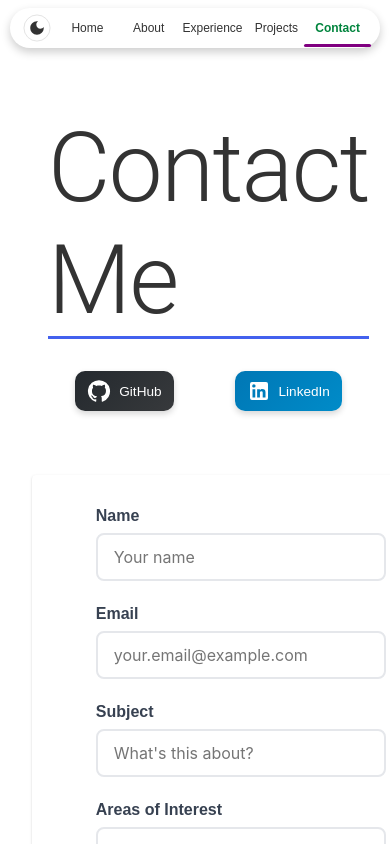
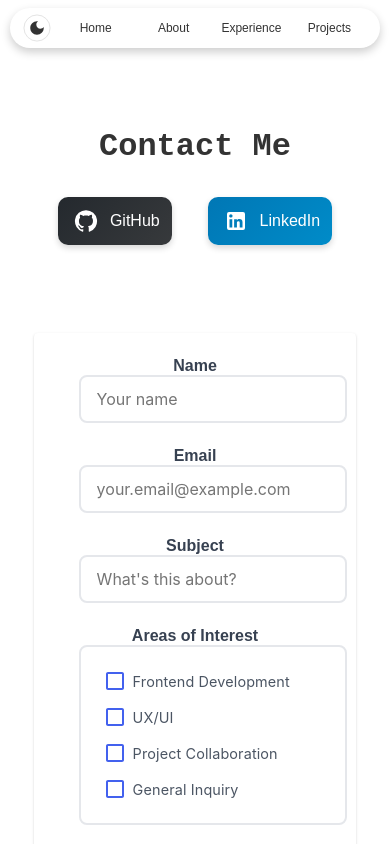
Before and after one commit to jaquevan/builder, a Next.js app: page /contact in a window 390 px wide. Shown: the top 844 px of the page. Built offline with nearby package versions, Linux system fonts and the light colour scheme.

Commit message:
responsive contact page

```diff
--- a/app/components/NavBar.tsx
+++ b/app/components/NavBar.tsx
@@ -111,7 +111,7 @@ export default function NavBar() {
         { href: "/about", label: "About" },
         { href: "/experience", label: "Experience" },
         { href: "/projects", label: "Projects" },
-        { href: "/contact", label: "Contact" },
+        // { href: "/contact", label: "Contact" },
     ];
 
     return (
--- a/app/contact/Contact.styles.ts
+++ b/app/contact/Contact.styles.ts
@@ -1,6 +1,5 @@
 import styled, { keyframes } from 'styled-components';
-import { FormGroup, Paper, Typography } from "@mui/material";
-
+import { FormGroup, Paper } from "@mui/material";
 
 const pulse = keyframes`
     0% { transform: scale(1); }
@@ -21,18 +20,16 @@ export const ContentWrapper = styled.div`
 
     @media (max-width: 768px) {
         grid-template-columns: 1fr;
+        text-align: center;
     }
 `;
 
 export const SocialButtons = styled.div`
     display: flex;
-    gap: clamp(0.5rem, 2vw, 1.5rem);
+    gap: 1rem;
     flex-wrap: wrap;
     margin-top: 2rem;
-
-    @media (max-width: 768px) {
-        gap: clamp(0.4rem, 1.5vw, 1rem);
-    }
+    justify-content: center;
 `;
 
 export const LeftSection = styled.div`
@@ -48,32 +45,42 @@ export const LeftSection = styled.div`
 
 export const RightSection = styled.div`
     width: 90%;
+    margin: 0 auto;
 `;
 
 export const StyledDiv = styled(Paper)`
     width: 100%;
-    height: auto;
-    min-height: auto;
-    padding: 2rem;
+    padding: 1.5rem;
     background: linear-gradient(135deg, #f8f9fa, #e9ecef);
     border-radius: 20px;
     box-shadow: 0 8px 32px rgba(31, 38, 135, 0.15);
+    margin: 1.5rem auto;
+    justify-content: center;
+    max-width: 700px;
+
+    @media (max-width: 768px) {
+        width: 85%;
+    }
 `;
 
-export const Title = styled(Typography)`
-    display: inline-block;
-    border-bottom: 3px solid #4361ee;
-    font-size: 3.5rem;
-    font-family: 'Space Grotesk', sans-serif;
-    margin-bottom: 1.5rem;
+export const Title = styled.h1`
+    font-size: 2.5rem;
+    font-weight: bold;
+    margin: 1rem 0;
+    font-family: 'JetBrains Mono', monospace;
+    text-align: center;
+
+    @media (max-width: 600px) {
+        font-size: 2rem;
+    }
 `;
 
 export const InputDiv = styled.div`
     display: flex;
     flex-direction: column;
+    margin: 0 auto;
     gap: 1.5rem;
-    width: 80%;
-    margin: 0 auto;
+    width: 85%;
 `;
 
 export const Label = styled.label`
@@ -82,7 +89,6 @@ export const Label = styled.label`
     font-weight: 600;
     color: #374151;
     margin-bottom: 0.5rem;
-    display: block;
 `;
 
 export const TextInput = styled.input`
@@ -92,8 +98,7 @@ export const TextInput = styled.input`
     border-radius: 8px;
     font-family: 'Inter', sans-serif;
     font-size: 1rem;
-    transition: all 0.2s ease;
-    background: white;
+    transition: border-color 0.2s ease;
 
     &:hover {
         border-color: #4361ee;
@@ -114,8 +119,7 @@ export const Selections = styled(FormGroup)`
     width: 100%;
 
     .MuiFormControlLabel-root {
-        margin-left: 0;
-        margin-right: 1rem;
+        margin: 0 1rem 0 0;
 
         .MuiCheckbox-root {
             color: #4361ee;
@@ -139,8 +143,7 @@ export const MessageInput = styled.textarea`
     font-family: 'Inter', sans-serif;
     font-size: 1rem;
     resize: vertical;
-    transition: all 0.2s ease;
-    background: white;
+    transition: border-color 0.2s ease;
 
     &:hover {
         border-color: #4361ee;
@@ -163,9 +166,8 @@ export const SendButton = styled.button`
     border: none;
     border-radius: 8px;
     cursor: pointer;
-    transition: all 0.2s ease;
-    width: fit-content;
-    align-self: flex-end;
+    transition: background 0.2s ease, transform 0.2s ease, box-shadow 0.2s ease;
+    align-self: center;
 
     &:hover {
         background: #3730a3;
@@ -179,31 +181,27 @@ export const SendButton = styled.button`
 `;
 
 export const SocialButton = styled.a<{ $gradient?: string }>`
-    position: relative;
     display: flex;
     align-items: center;
     justify-content: center;
     gap: 0.5rem;
-    padding: clamp(0.6rem, 1.5vw, 1rem) clamp(1rem, 2vw, 2rem);
+    padding: 0.75rem 1.5rem;
     border-radius: 10px;
-    font-size: clamp(0.85rem, 1.5vw, 1.1rem);
+    font-size: 1rem;
     text-decoration: none;
     font-weight: 500;
-    font-family: Monospaced, "JetBrains Mono", sans-serif;
+    font-family: 'JetBrains Mono', sans-serif;
     color: white;
     background: ${props => props.$gradient || "linear-gradient(135deg, #2c3e50, #4c6b8a)"};
     background-size: 200% 200%;
-    transition: all 0.3s cubic-bezier(0.25, 0.8, 0.25, 1);
+    transition: transform 0.3s ease, box-shadow 0.3s ease;
     box-shadow: 0 3px 6px rgba(0, 0, 0, 0.16);
     max-width: 160px;
-    overflow: hidden;
-    z-index: 2;
     margin: 0 auto;
 
     &:hover, &:focus {
         transform: translateY(-3px);
         box-shadow: 0 8px 15px rgba(0, 0, 0, 0.2);
-        color: white;
 
         & .icon {
             animation: ${pulse} 1.5s ease-in-out infinite;
@@ -252,9 +250,9 @@ export const IconWrapper = styled.div`
     display: flex;
     align-items: center;
     justify-content: center;
-    width: clamp(1.5rem, 2.5vw, 2.5rem);
-    height: clamp(1.5rem, 2.5vw, 2.5rem);
-    font-size: clamp(1.2rem, 2vw, 1.6rem);
+    width: 2rem;
+    height: 2rem;
+    font-size: 1.5rem;
     transition: all 0.3s ease;
 `;
 
@@ -265,6 +263,6 @@ export const ButtonText = styled.div`
     margin: 0 auto;
 
     @media (max-width: 380px) {
-        font-size: clamp(0.75rem, 3vw, 0.9rem);
+        font-size: 0.9rem;
     }
 `;
--- a/app/contact/page.tsx
+++ b/app/contact/page.tsx
@@ -63,7 +63,7 @@ export default function Contact() {
             <Container>
                 <ContentWrapper>
                     <LeftSection>
-                        <Title variant="h1">Contact Me</Title>
+                        <Title> Contact Me </Title>
                         <SocialButtons>
                             <Tooltip title="View GitHub Profile" arrow>
                                 <SocialButton
@@ -93,7 +93,6 @@ export default function Contact() {
                             </Tooltip>
                         </SocialButtons>
                     </LeftSection>
-                    <Container>
                         <RightSection>
                             <StyledDiv>
                                 <form onSubmit={handleSubmit}>
@@ -194,8 +193,6 @@ export default function Contact() {
                                 </form>
                             </StyledDiv>
                         </RightSection>
-                    </Container>
-
                 </ContentWrapper>
             </Container>
             <Footer />
--- a/app/experience/page.tsx
+++ b/app/experience/page.tsx
@@ -35,10 +35,10 @@ const PageContent = styled.div`
     animation: ${fadeIn} 0.8s ease;
 `;
 
-const Title = styled(Typography)`
+const Title = styled.h1`
     font-size: 2.5rem;
     font-weight: bold;
-    margin-bottom: 2rem;
+    margin: 1rem 0;
     font-family: 'JetBrains Mono', monospace;
     text-align: center;
 
```
